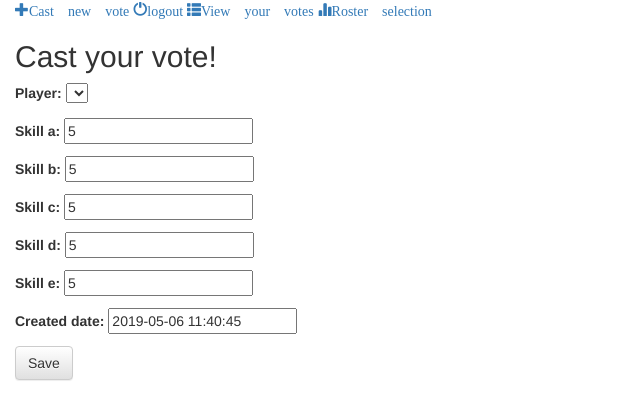
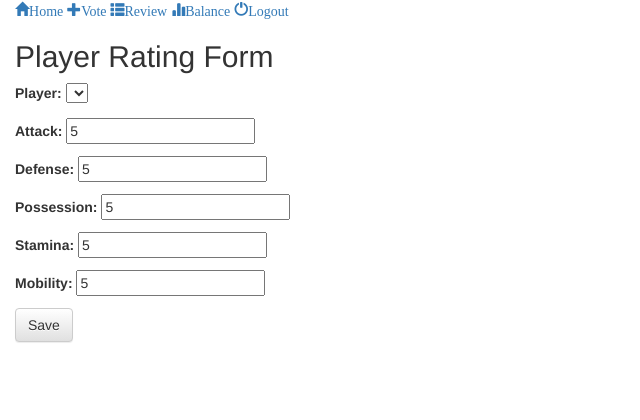
Before and after one commit to datawranglerai/team-equalizer-app, a Django app: page /myapp/vote/new/ in a window 1280 px wide. Shown: the top 420 px of the page, without its empty margins (0-640 px from the left). Run offline with Django 3.2, Linux system fonts and the light colour scheme; the visitor is signed in with stand-in values (Sample User, id 1); data comes from the database, SQL or seed files in the repository; data that the repository does not hold is empty; some libraries are stand-ins or nearby versions.

Commit message:
[EDIT] - Debugged team equalizer algorithm, updated skills model, title meta tags

```diff
--- a/myproject/myapp/forms.py
+++ b/myproject/myapp/forms.py
@@ -20,12 +20,11 @@ class VotingForm(forms.ModelForm):
     class Meta:
         model = Votes
         fields = ('player',
-                  'skill_a',
-                  'skill_b',
-                  'skill_c',
-                  'skill_d',
-                  'skill_e',
-                  'created_date',)
+                  'attack',
+                  'defense',
+                  'possession',
+                  'stamina',
+                  'mobility',)
 
     def __init__(self, *args, **kwargs):
         """
@@ -45,7 +44,7 @@ class VotingForm(forms.ModelForm):
 
         if instance and instance.player:
             self.fields['player'].disabled = True
-            self.fields['created_date'].disabled = True
+            # self.fields['created_date'].disabled = True
         else:
             # Get list of names of all users, excluding currently logged in user
             users = User.objects.values().exclude(id=uid)
--- a/myproject/myapp/models.py
+++ b/myproject/myapp/models.py
@@ -9,11 +9,11 @@ class Votes(models.Model):
 
     user = models.ForeignKey(User, on_delete=models.CASCADE)
     player = models.CharField(max_length=200)
-    skill_a = models.IntegerField(default=5, validators=[MinValueValidator(1), MaxValueValidator(10)])
-    skill_b = models.IntegerField(default=5, validators=[MinValueValidator(1), MaxValueValidator(10)])
-    skill_c = models.IntegerField(default=5, validators=[MinValueValidator(1), MaxValueValidator(10)])
-    skill_d = models.IntegerField(default=5, validators=[MinValueValidator(1), MaxValueValidator(10)])
-    skill_e = models.IntegerField(default=5, validators=[MinValueValidator(1), MaxValueValidator(10)])
+    attack = models.IntegerField(default=5, validators=[MinValueValidator(1), MaxValueValidator(10)])
+    defense = models.IntegerField(default=5, validators=[MinValueValidator(1), MaxValueValidator(10)])
+    possession = models.IntegerField(default=5, validators=[MinValueValidator(1), MaxValueValidator(10)])
+    stamina = models.IntegerField(default=5, validators=[MinValueValidator(1), MaxValueValidator(10)])
+    mobility = models.IntegerField(default=5, validators=[MinValueValidator(1), MaxValueValidator(10)])
     created_date = models.DateTimeField(default=timezone.now)
     published_date = models.DateTimeField(blank=True, null=True)
 
--- a/myproject/myapp/templates/base.html
+++ b/myproject/myapp/templates/base.html
@@ -14,17 +14,20 @@
   <main>
     {% if user.is_authenticated %}
     <div class="nav-bar">
+      <a href="{% url 'home' %}" class="top-menu">
+        <span class="glyphicon glyphicon-home">Home</span>
+      </a>
       <a href="{% url 'vote_new' %}" class="top-menu">
-        <span class="glyphicon glyphicon-plus">Cast new vote</span>
+        <span class="glyphicon glyphicon-plus">Vote</span>
+      </a>
+      <a href="{% url 'vote_list' %}" class="top-menu">
+        <span class="glyphicon glyphicon-th-list">Review</span>
+      </a>
+      <a href="{% url 'roster_selection' %}", class="top-menu">
+        <span class="glyphicon glyphicon-stats">Balance</span>
       </a>
       <a href="{% url 'logout' %}" class="top-menu">
-        <span class="glyphicon glyphicon-off">logout</span>
-      </a>
-      <a href="{% url 'vote_list' %}" class="top-menu">
-        <span class="glyphicon glyphicon-th-list">View your votes</span>
-      </a>
-      <a href="{% url 'roster_selection' %}", class="top-menu">
-        <span class="glyphicon glyphicon-stats">Roster selection</span>
+        <span class="glyphicon glyphicon-off">Logout</span>
       </a>
     </div>
     {% endif %}
--- a/myproject/myapp/templates/home.html
+++ b/myproject/myapp/templates/home.html
@@ -1,14 +1,13 @@
 <!-- templates/home.html-->
 {% extends 'base.html' %}
 
-{% block title %}Home{% endblock %}
+{% block title %}Equalizer | Home{% endblock %}
 
 {% block content %}
 {% if user.is_authenticated %}
   Hi {{ user.username }}!
-  <p><a href="{% url 'logout' %}">logout</a></p>
 {% else %}
-  <p>You are not logged in</p>
+  <p>You are not logged in. Please login to your account or sign up to create one using the links below.</p>
   <a href="{% url 'login' %}">login</a>
   <a href="{% url 'signup' %}">sign up</a>
 {% endif %}
--- a/myproject/myapp/templates/roster_selection.html
+++ b/myproject/myapp/templates/roster_selection.html
@@ -1,4 +1,6 @@
 {% extends 'base.html' %}
+
+{% block title %}Equalizer | Player Selection{% endblock %}
 
 {% block content %}
 
--- a/myproject/myapp/templates/team_rosters.html
+++ b/myproject/myapp/templates/team_rosters.html
@@ -1,4 +1,6 @@
 {% extends 'base.html' %}
+
+{% block title %}Equalizer | Your Teams{% endblock %}
 
 {% load myapp_extras %}
 
--- a/myproject/myapp/templates/vote_edit.html
+++ b/myproject/myapp/templates/vote_edit.html
@@ -1,7 +1,9 @@
 {% extends 'base.html' %}
 
+{% block title %}Equalizer | Edit Vote{% endblock %}
+
 {% block content %}
-    <h2>Edit post</h2>
+    <h2>Edit Vote</h2>
     <form method="POST" class="post-form">
         {% csrf_token %}
         {{ form.as_p }}
--- a/myproject/myapp/templates/votingForm.html
+++ b/myproject/myapp/templates/votingForm.html
@@ -1,7 +1,9 @@
 {% extends 'base.html' %}
 
+{% block title %}Equalizer | New Vote{% endblock %}
+
 {% block content %}
-    <h2>Cast your vote!</h2>
+    <h2>Player Rating Form</h2>
     <form method="POST" class="post-form">
         {% csrf_token %}
         {{ form.as_p }}
--- a/myproject/myapp/urls.py
+++ b/myproject/myapp/urls.py
@@ -1,7 +1,10 @@
 from django.urls import path
+from django.views.generic.base import TemplateView
+
 from . import views
 
 urlpatterns = [
+    path('', TemplateView.as_view(template_name='home.html'), name='home'),
     path('vote/list', views.vote_list, name='vote_list'),
     path('vote/new/', views.vote_new, name='vote_new'),
     path('vote/<int:pk>/', views.vote_detail, name='vote_detail'),
--- a/myproject/myapp/views.py
+++ b/myproject/myapp/views.py
@@ -59,6 +59,7 @@ def vote_edit(request, pk):
             post = form.save(commit=False)
             post.user = request.user
             post.published_date = timezone.now()
+            post.created_date = post.created_date
             post.save()
             return redirect('vote_detail', pk=post.pk)
     else:
@@ -91,6 +92,6 @@ def team_rosters(request):
     players = request.session.get('players')
     print(players)
 
-    teams = balance_teams(players, team_size=None)
+    teams = balance_teams(players, team_size=None, threshold=0.5, max_cycles=5)
 
     return render(request, 'team_rosters.html', teams)
--- a/myproject/myproject/urls.py
+++ b/myproject/myproject/urls.py
@@ -21,5 +21,5 @@ urlpatterns = [
     path('admin/', admin.site.urls),
     path('myapp/', include('django.contrib.auth.urls')),
     path(r'myapp/', include('myapp.urls')),
-    path('', TemplateView.as_view(template_name='home.html'), name='home'),
+    #path('', TemplateView.as_view(template_name='home.html'), name='home'),
 ]
```
Also changed, not shown: myproject/myapp/teamBalancer.py (+39 -21 lines), myproject/myapp/templates/vote_list.html (+8 -2 lines), myproject/myapp/migrations/0008_auto_20190512_1451.py (added).
